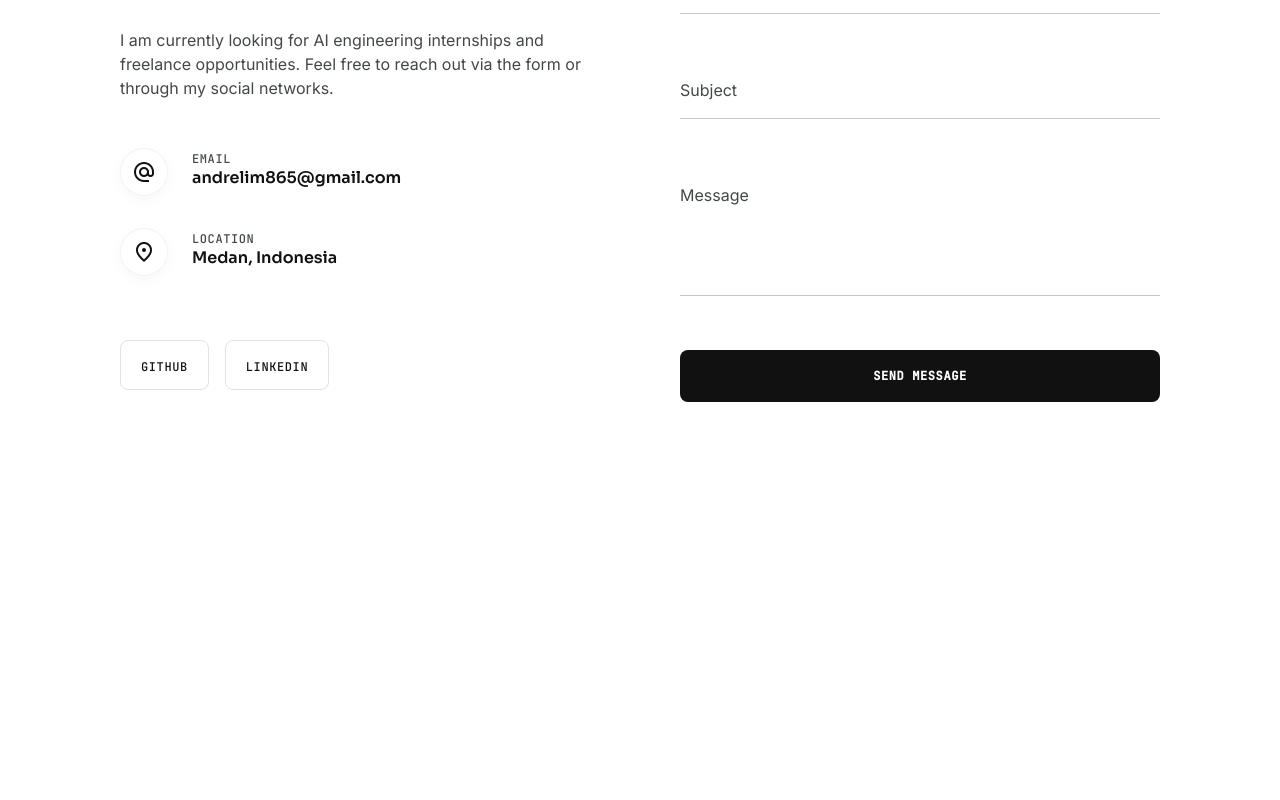
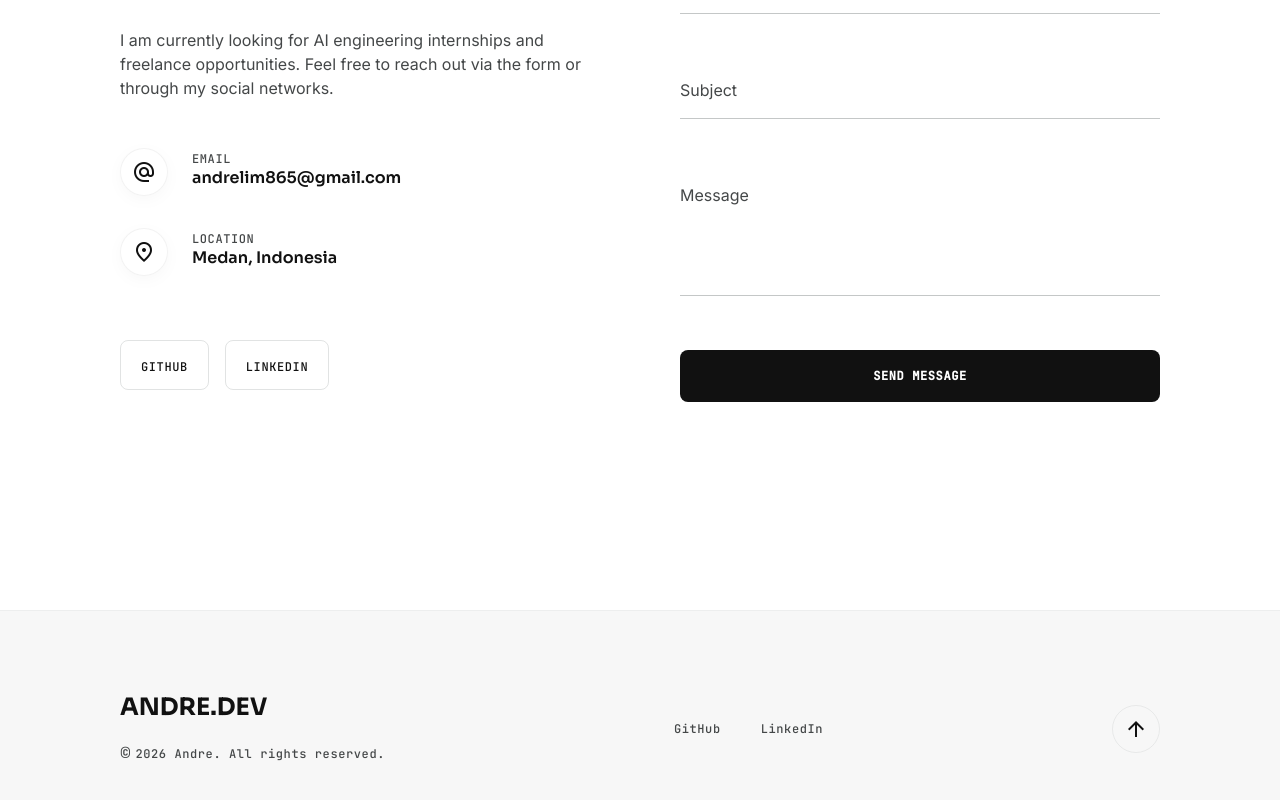
Before and after one commit to andrelim-dev/my-portfolio, a React (Vite) app: page / in a window 1280 px wide. Shown: the part 6820-7620 px from the top of the page. Before the commit the page ends 7350 px from the top, so only its background shows below. Built offline with nearby package versions, Linux system fonts and the light colour scheme.

Commit message:
feat: implement footer section

```diff
--- a/src/App.jsx
+++ b/src/App.jsx
@@ -9,6 +9,7 @@ import Projects from "./components/Projects.jsx";
 import ExperienceEducation from "./components/ExperienceEducation.jsx";
 import Certifications from "./components/Certifications.jsx";
 import Contact from "./components/Contact.jsx";
+import Footer from "./components/Footer.jsx";
 
 export default function App() {
   // Attaches the IntersectionObserver once at the app root so every
@@ -28,6 +29,7 @@ export default function App() {
         <Certifications />
         <Contact />
       </main>
+      <Footer />
     </>
   );
 }
--- /dev/null
+++ b/src/components/Footer.jsx
@@ -0,0 +1,59 @@
+import Icon from "./Icon.jsx";
+
+const socials = [
+  { platform: "GitHub", link: "https://github.com/andrelim-dev" },
+  {
+    platform: "LinkedIn",
+    link: "https://www.linkedin.com/in/andre-lim-28a246285/",
+  },
+];
+
+export default function Footer() {
+  const year = new Date().getFullYear();
+
+  const scrollToTop = () => {
+    window.scrollTo({ top: 0, behavior: "smooth" });
+  };
+
+  return (
+    <footer className="w-full py-20 border-t border-outline-variant/20 bg-surface-dim mt-20">
+      <div className="flex flex-col md:flex-row justify-between items-center w-full px-margin-desktop max-w-container-max mx-auto gap-gutter">
+        <div className="flex flex-col items-center md:items-start gap-4">
+          <a
+            className="font-display text-headline-md font-bold text-on-surface"
+            href="#hero"
+          >
+            ANDRE.DEV
+          </a>
+          <p className="flex items-center gap-1 font-label-sm text-label-sm text-on-surface-variant">
+            <span className="text-lg">&copy;</span> {year} Andre. All rights
+            reserved.
+          </p>
+        </div>
+
+        <div className="flex gap-10">
+          {socials.map((social) => (
+            <a
+              key={social.platform}
+              href={social.link}
+              target="_blank"
+              rel="noopener noreferrer"
+              className="text-on-surface-variant hover:text-on-background transition-colors font-label-sm text-label-sm"
+            >
+              {social.platform}
+            </a>
+          ))}
+        </div>
+
+        <button
+          type="button"
+          onClick={scrollToTop}
+          aria-label="Scroll to top"
+          className="w-12 h-12 rounded-full border border-outline-variant/30 flex items-center justify-center hover:bg-surface-container transition-colors text-on-background"
+        >
+          <Icon name="arrow_upward" />
+        </button>
+      </div>
+    </footer>
+  );
+}
```
